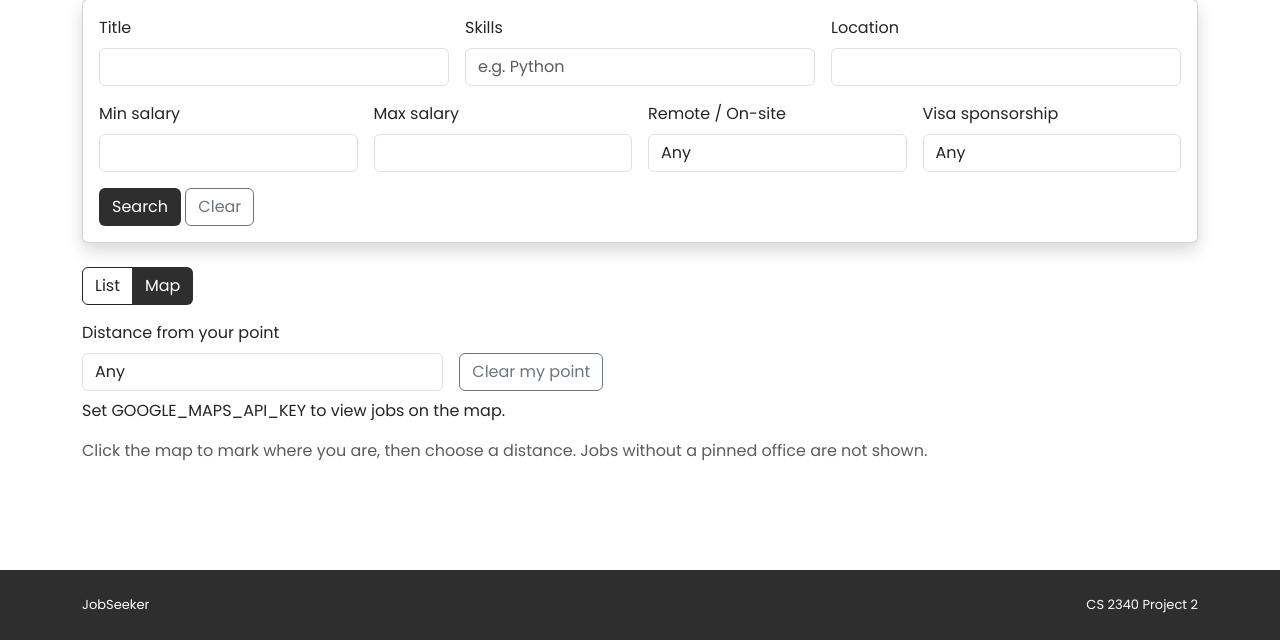
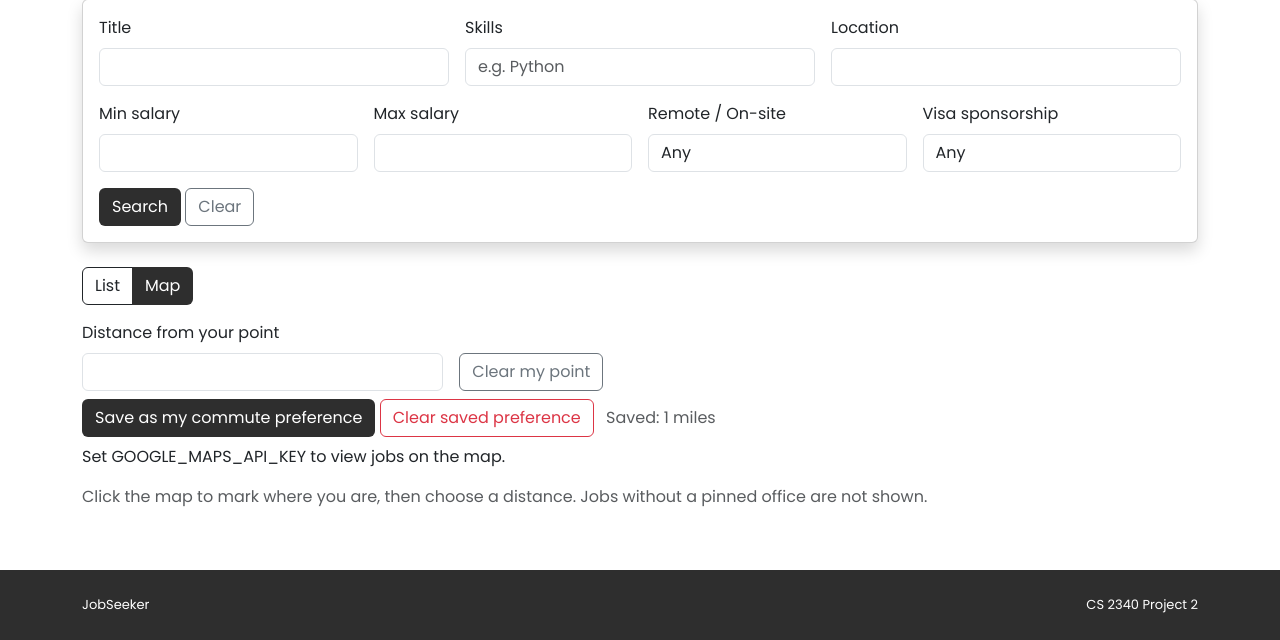
Before and after one commit to anishneema/Jobseeker, a Django app: page /jobs/?view=map in a window 1280 px wide. Shown: the part 160-800 px from the top of the page. Run offline with Django 5.2, Linux system fonts and the light colour scheme; a user stored in the database is signed in; tables that the repository leaves empty hold one stand-in row (values such as "Sample post"); some libraries are stand-ins or nearby versions.

Commit message:
Add saved commute radius preference on job map (story 9)

```diff
--- a/accounts/models.py
+++ b/accounts/models.py
@@ -35,5 +35,13 @@ class JobSeekerProfile(models.Model):
     show_work_experience = models.BooleanField(default=True)
     show_links = models.BooleanField(default=True)
 
+    commute_radius_miles = models.PositiveSmallIntegerField(null=True, blank=True)
+    home_latitude = models.DecimalField(
+        max_digits=9, decimal_places=6, null=True, blank=True
+    )
+    home_longitude = models.DecimalField(
+        max_digits=9, decimal_places=6, null=True, blank=True
+    )
+
     def __str__(self):
         return self.user.username
--- a/jobs/templates/jobs/job_list.html
+++ b/jobs/templates/jobs/job_list.html
@@ -117,6 +117,20 @@
           <p id="map-status" class="text-muted mb-2"></p>
         </div>
       </div>
+      {% if is_seeker %}
+      <form method="POST" action="{% url 'jobs.commute_save' %}" id="commute-form" class="mb-2">
+        {% csrf_token %}
+        <input type="hidden" name="next" value="{% url 'jobs.index' %}?view=map">
+        <input type="hidden" name="miles" id="commute-miles">
+        <input type="hidden" name="lat" id="commute-lat">
+        <input type="hidden" name="lng" id="commute-lng">
+        <button type="submit" class="btn bg-dark text-white">Save as my commute preference</button>
+        {% if template_data.commute %}
+        <button type="submit" name="clear" value="1" class="btn btn-outline-danger">Clear saved preference</button>
+        <span class="text-muted ms-2">Saved: {{ template_data.commute.miles }} miles</span>
+        {% endif %}
+      </form>
+      {% endif %}
       {% if template_data.maps_api_key %}
       <div id="job-map" class="border rounded" style="height: 480px;"></div>
       {% else %}
@@ -127,8 +141,13 @@
   </div>
 </div>
 {{ template_data.map_jobs|json_script:"map-jobs-data" }}
+{{ template_data.commute|json_script:"commute-data" }}
 <script>
   const mapJobs = JSON.parse(document.getElementById('map-jobs-data').textContent);
+  const savedCommute = JSON.parse(document.getElementById('commute-data').textContent);
+  if (savedCommute) {
+    document.getElementById('distance-miles').value = String(savedCommute.miles);
+  }
   const mapsApiKey = '{{ template_data.maps_api_key|escapejs }}';
   let jobMap = null;
   let youMarker = null;
@@ -205,7 +224,17 @@
       });
       return {job: job, marker: marker};
     });
-    if (jobMarkers.length > 1) {
+    if (savedCommute) {
+      const home = {lat: savedCommute.lat, lng: savedCommute.lng};
+      youMarker = new google.maps.Marker({
+        map: jobMap,
+        position: home,
+        label: 'You',
+        zIndex: 999,
+      });
+      jobMap.setCenter(home);
+      jobMap.setZoom(10);
+    } else if (jobMarkers.length > 1) {
       const bounds = new google.maps.LatLngBounds();
       jobMarkers.forEach(function (entry) {
         bounds.extend(entry.marker.getPosition());
@@ -235,6 +264,17 @@
       applyDistanceFilter();
     });
     applyDistanceFilter();
+  }
+
+  const commuteForm = document.getElementById('commute-form');
+  if (commuteForm) {
+    commuteForm.addEventListener('submit', function () {
+      document.getElementById('commute-miles').value = document.getElementById('distance-miles').value;
+      if (youMarker) {
+        document.getElementById('commute-lat').value = youMarker.getPosition().lat();
+        document.getElementById('commute-lng').value = youMarker.getPosition().lng();
+      }
+    });
   }
 
   function loadJobMap() {
--- a/jobs/urls.py
+++ b/jobs/urls.py
@@ -15,5 +15,5 @@ urlpatterns = [
     path('<int:id>/', views.show, name='jobs.show'),
     path('<int:id>/edit/', views.edit, name='jobs.edit'),
     path('<int:id>/apply/', views.apply, name='jobs.apply'),
-
+    path('commute/save/', views.commute_save, name='jobs.commute_save'),
 ]
--- a/jobs/views.py
+++ b/jobs/views.py
@@ -26,6 +26,22 @@ def _map_payload(jobs):
         })
     return payload
 
+COMMUTE_RADIUS_CHOICES = (5, 10, 25, 50)
+
+
+def _saved_commute(user):
+    if not (user.is_authenticated and hasattr(user, 'jobseeker_profile')):
+        return None
+    profile = user.jobseeker_profile
+    if (profile.commute_radius_miles is None
+            or profile.home_latitude is None
+            or profile.home_longitude is None):
+        return None
+    return {
+        'miles': profile.commute_radius_miles,
+        'lat': float(profile.home_latitude),
+        'lng': float(profile.home_longitude),
+    }
 
 def recruiter_required(view_func):
     @wraps(view_func)
@@ -85,6 +101,7 @@ def index(request):
             jobseeker=request.user
         ).values_list('job_id', flat=True))
     template_data['map_jobs'] = _map_payload(jobs)
+    template_data['commute'] = _saved_commute(request.user)
     template_data['map_view'] = request.GET.get('view') == 'map'
     template_data['maps_api_key'] = settings.GOOGLE_MAPS_API_KEY
 
@@ -324,3 +341,37 @@ def cart_remove(request, id):
         item.delete()
         messages.success(request, 'Removed from your cart.')
     return redirect(_safe_next(request, reverse('jobs.cart')))
+
+@jobseeker_required
+def commute_save(request):
+    fallback = reverse('jobs.index') + '?view=map'
+    if request.method != 'POST':
+        return redirect(fallback)
+    profile = request.user.jobseeker_profile
+    if request.POST.get('clear'):
+        profile.commute_radius_miles = None
+        profile.home_latitude = None
+        profile.home_longitude = None
+        profile.save()
+        messages.success(request, 'Commute preference cleared.')
+        return redirect(_safe_next(request, fallback))
+    try:
+        miles = int(request.POST.get('miles', ''))
+        lat = float(request.POST.get('lat', ''))
+        lng = float(request.POST.get('lng', ''))
+    except ValueError:
+        miles = lat = lng = None
+    if (miles not in COMMUTE_RADIUS_CHOICES
+            or lat is None or not (-90 <= lat <= 90)
+            or not (-180 <= lng <= 180)):
+        messages.error(
+            request,
+            'Click the map to mark where you are and choose a distance before saving.'
+        )
+        return redirect(_safe_next(request, fallback))
+    profile.commute_radius_miles = miles
+    profile.home_latitude = round(lat, 6)
+    profile.home_longitude = round(lng, 6)
+    profile.save()
+    messages.success(request, f'Saved: only showing jobs within {miles} miles on the map.')
+    return redirect(_safe_next(request, fallback))
```
Also changed, not shown: accounts/migrations/0004_jobseekerprofile_commute_radius_miles_and_more.py (added).
